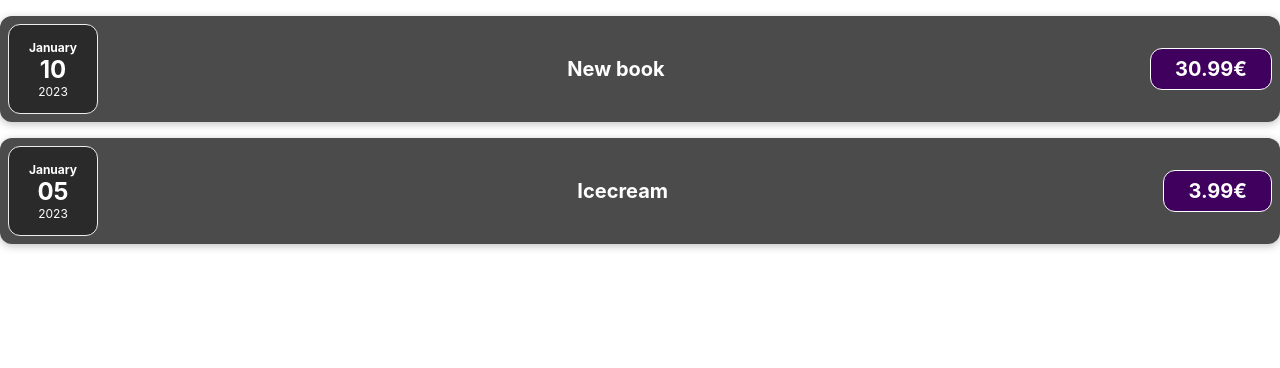
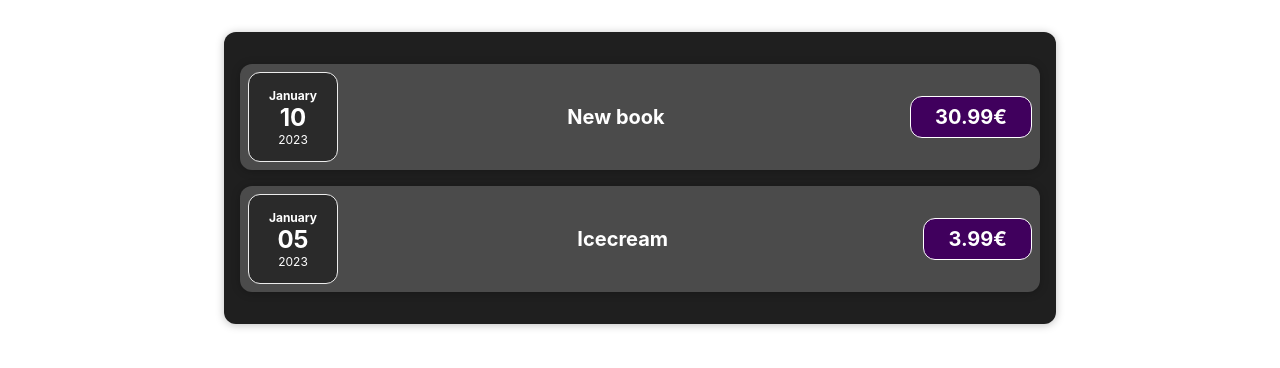
Before and after one commit to Sanksernebo/Expenses, a React (Create React App) app: page / in a window 1280 px wide. Shown: the top 368 px of the page. Built offline with nearby package versions, Linux system fonts and the light colour scheme.

Commit message:
Ülesanne 6

```diff
--- a/src/App.js
+++ b/src/App.js
@@ -19,7 +19,7 @@
 
     return (
         <div className="App">
-            <Expenses expenseData={expenses}></Expenses>
+            <Expenses expenses={expenses}></Expenses>
         </div>
     );
 }
--- /dev/null
+++ b/src/components/Card.css
@@ -0,0 +1,4 @@
+.card {
+    border-radius: 12px;
+    box-shadow: 0 1px 8px rgba(0, 0, 0, 0.25);
+}
--- /dev/null
+++ b/src/components/Card.js
@@ -0,0 +1,9 @@
+import './Card.css'
+
+function Card(props){
+    const classes = 'card ' + props.className
+    return (
+        <div className={classes}>{props.children}</div>
+    )
+}
+export default Card
--- a/src/components/ExpenseItem.css
+++ b/src/components/ExpenseItem.css
@@ -2,10 +2,8 @@
     display: flex;
     justify-content: space-between;
     align-items: center;
-    box-shadow: 0 2px 8px rgba(0, 0, 0, 0.25);
     padding: 0.5rem;
     margin: 1rem 0;
-    border-radius: 12px;
     background-color: #4b4b4b;
     color: white;
 }
--- a/src/components/ExpenseItem.js
+++ b/src/components/ExpenseItem.js
@@ -1,17 +1,17 @@
 import './ExpenseItem.css'
-
+import Card from './Card'
 import ExpenseDate from "./ExpenseDate";
 
 function ExpenseItem(props){
 
     return (
-        <div className="expense-item">
+        <Card className="expense-item">
             <ExpenseDate date={props.expenseData.date}></ExpenseDate>
             <div className="expense-item__description">
                 <h2>{props.expenseData.title}</h2>
                 <div className="expense-item__price">{props.expenseData.price}€</div>
             </div>
-        </div>
+        </Card>
     )
 }
 
--- a/src/components/Expenses.css
+++ b/src/components/Expenses.css
@@ -4,6 +4,4 @@
     margin: 2rem auto;
     width: 50rem;
     max-width: 95%;
-    border-radius: 12px;
-    box-shadow: 0 1px 8px rgba(0, 0, 0, 0.25);
 }
--- a/src/components/Expenses.js
+++ b/src/components/Expenses.js
@@ -1,11 +1,12 @@
 import './Expenses.css'
 import ExpenseItem from "./ExpenseItem";
+import Card from './Card'
 function Expenses(props){
     return (
-    <div>
-        <ExpenseItem expenseData={props.expenseData[0]}></ExpenseItem>
-        <ExpenseItem expenseData={props.expenseData[1]}></ExpenseItem>
-    </div>
+    <Card className="expenses">
+        <ExpenseItem expenseData={props.expenses[0]}></ExpenseItem>
+        <ExpenseItem expenseData={props.expenses[1]}></ExpenseItem>
+    </Card>
     )
 }
 
```
